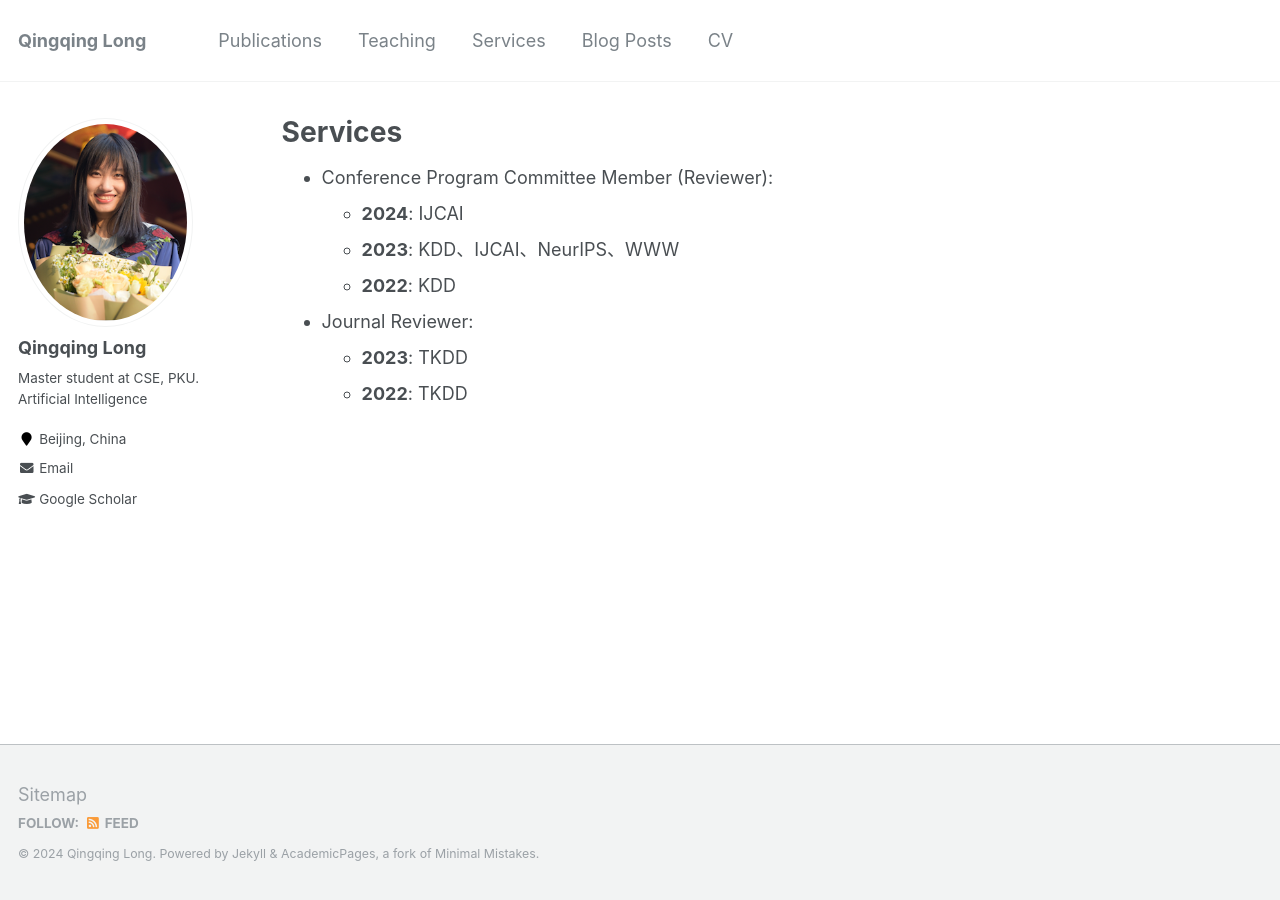
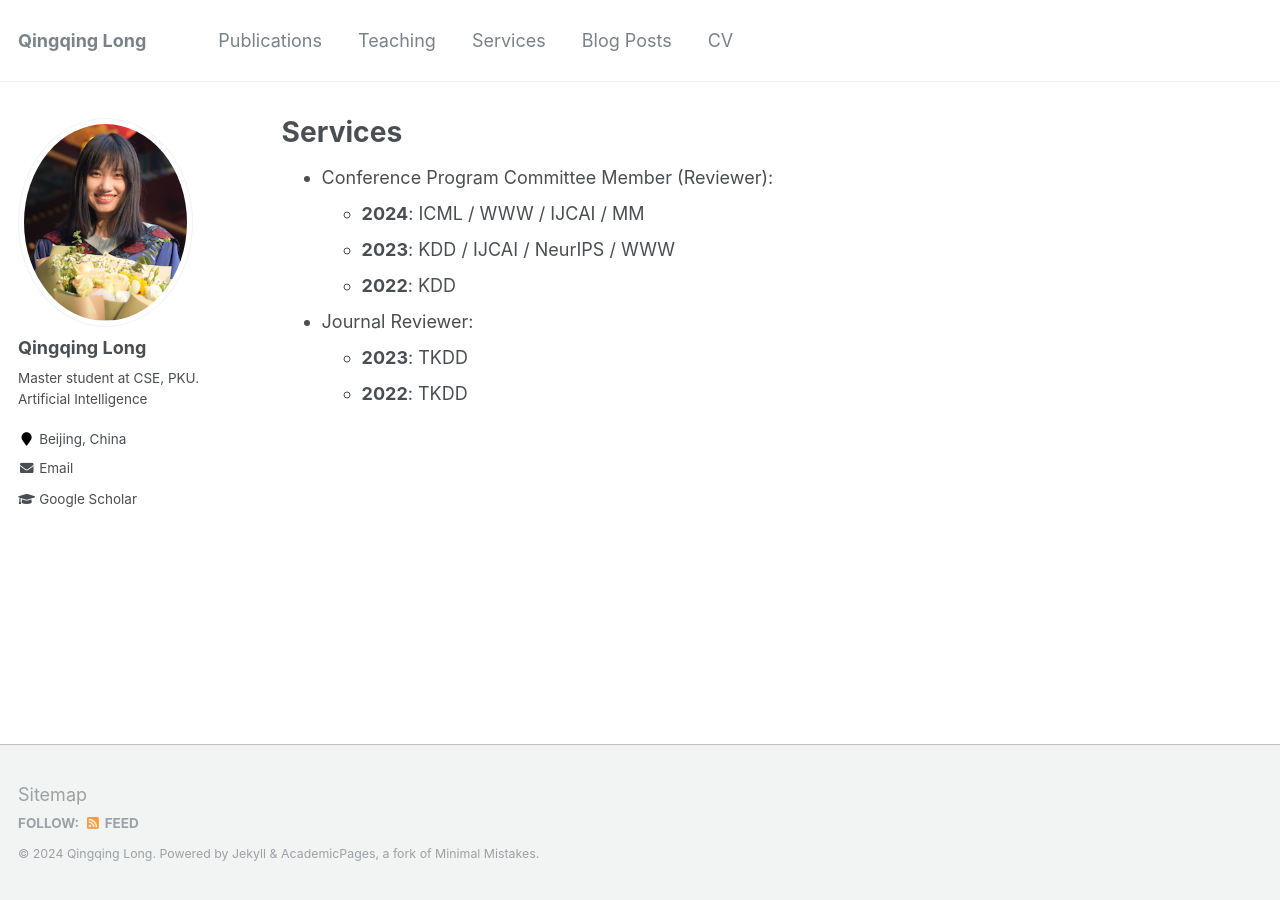
Before and after one commit to YimiAChack/YimiAChack.github.io, a Jekyll site: the page built from _pages/services.md, in a window 1280 px wide. Built offline with Jekyll 4.4.1, drawn with Linux system fonts in a browser that asks for light colours.

Commit message:
Update services.md

```diff
--- a/_pages/services.md
+++ b/_pages/services.md
@@ -8,8 +8,8 @@ author_profile: true
 {% include base_path %}
 
 - Conference Program Committee Member (Reviewer):
-    - **2024**: IJCAI
-    - **2023**: KDD、IJCAI、NeurIPS、WWW
+    - **2024**: ICML / WWW / IJCAI / MM
+    - **2023**: KDD / IJCAI / NeurIPS / WWW
     - **2022**: KDD
 
 
```
